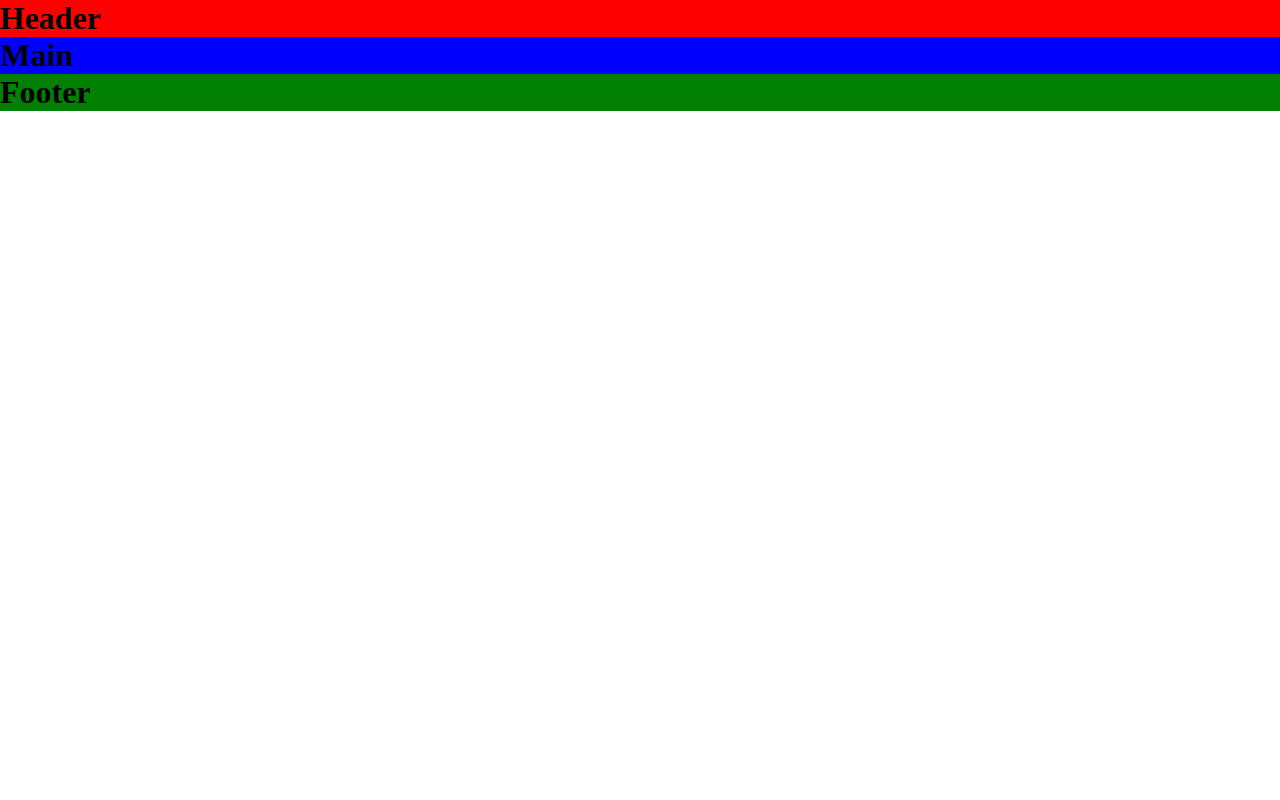
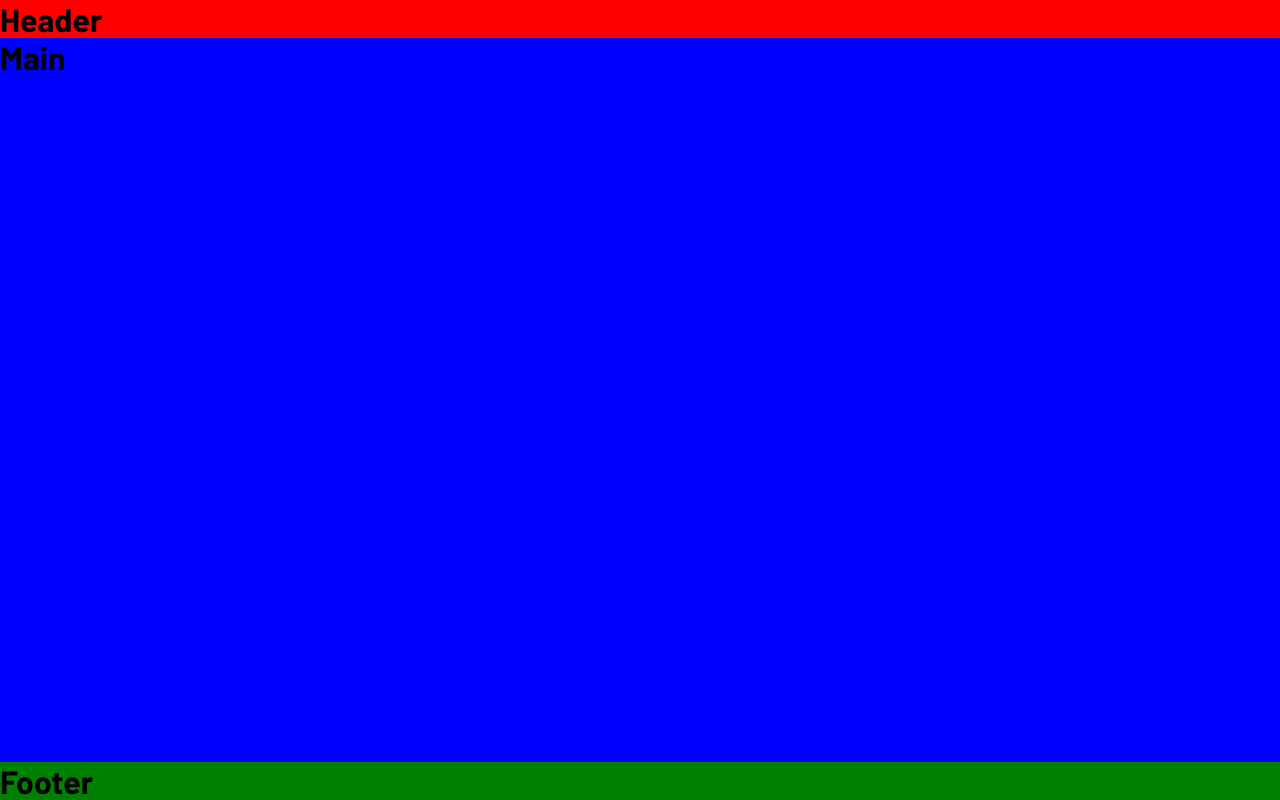
Before and after one commit to Precursorr/Astronomy-Portfolio-1, a plain HTML site: page index.html in a window 1280 px wide. Drawn offline with Linux system fonts and the light colour scheme.

Commit message:
Add main font family and color for all text and made the main element take up any free space, pushing footer down using flex.

```diff
--- a/assets/css/style.css
+++ b/assets/css/style.css
@@ -9,7 +9,14 @@
 }
 
 /* Body */
-
+body {
+    min-height: 100vh;
+    display: flex;
+    flex-direction: column;
+    /* Main Font and color for all texts unless stated otherwise */
+    font-family: 'Barlow', sans-serif;
+    color: #000000;
+}
 /* Head */
 header {
     background-color: red;
@@ -18,6 +25,8 @@ header {
 /* Main */
 main {
     background-color: blue;
+    /* Main main take up any empty space on screen */
+    flex: 1 0 auto;
 }
 
 /* Footer */
```
